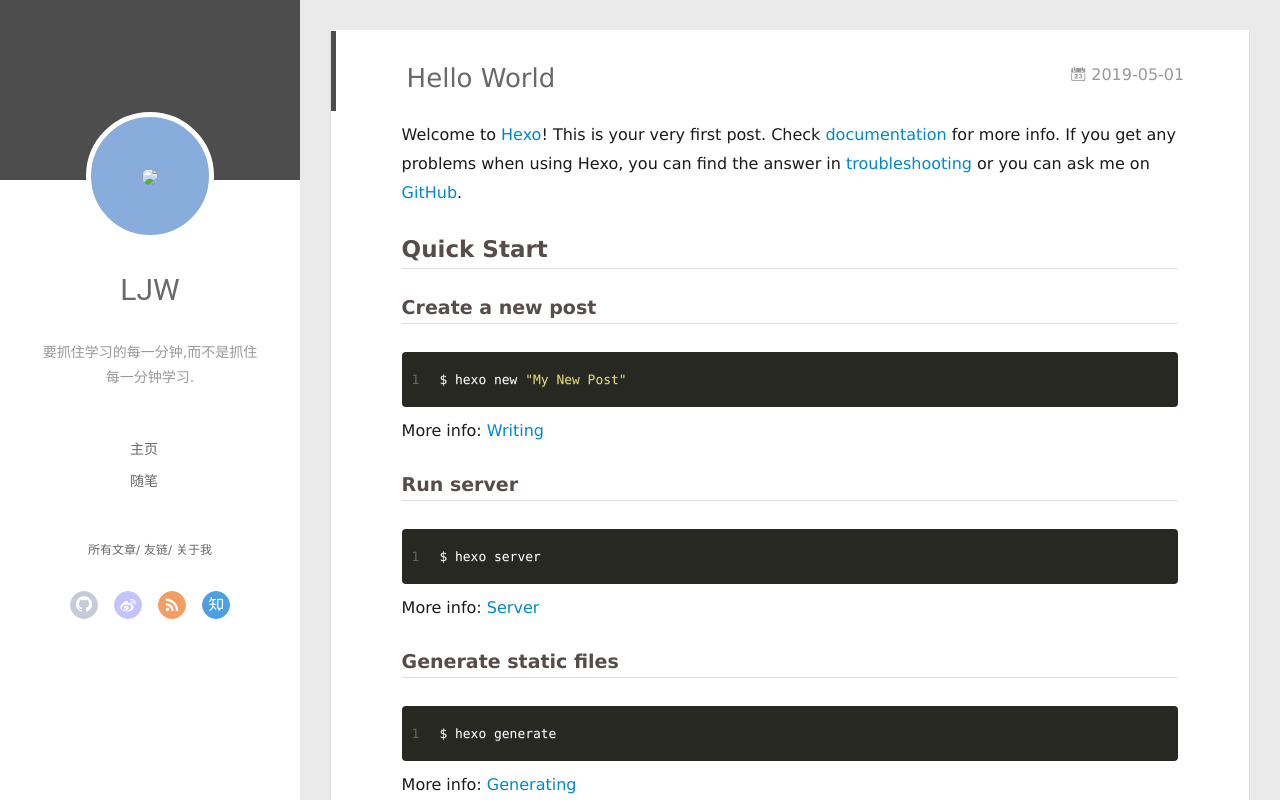
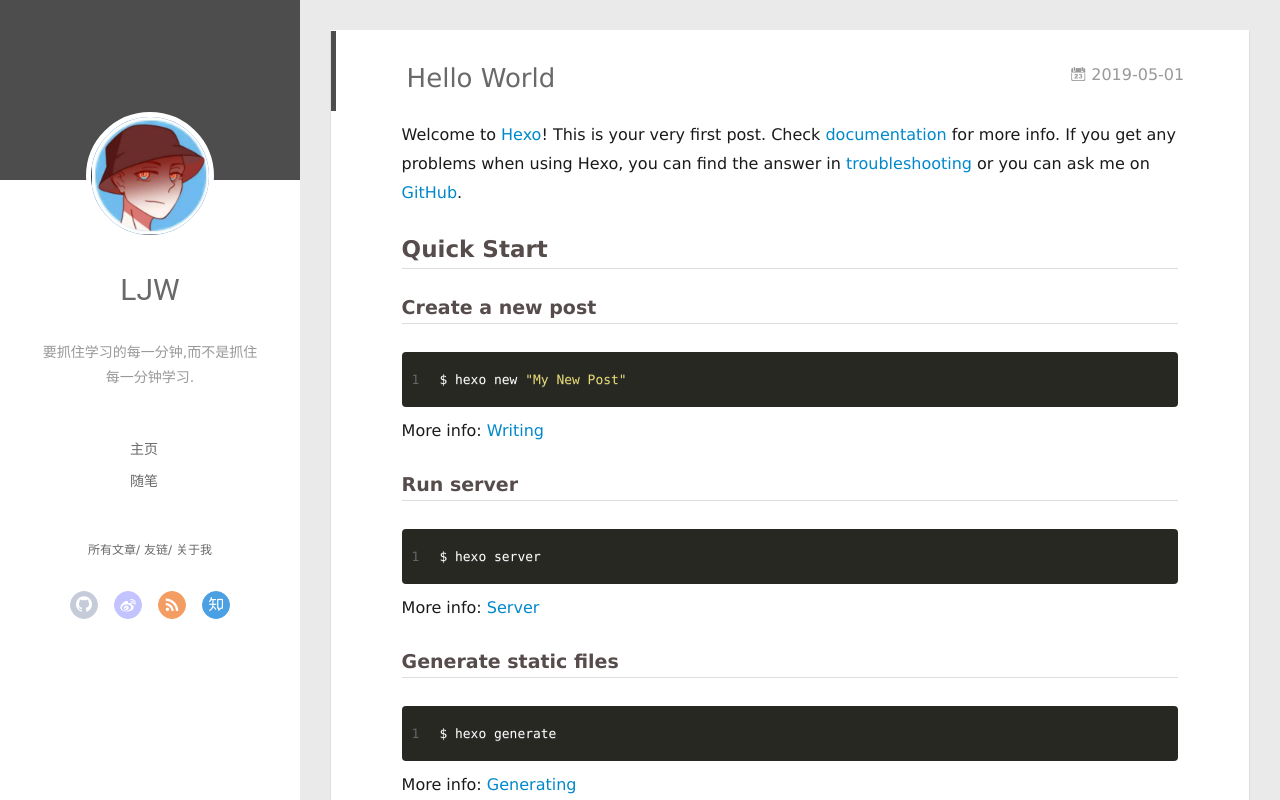
Before and after one commit to ljw9527/ljw9527.github.io, a plain HTML site: page 2019/05/01/hello-world/index.html in a window 1280 px wide. Drawn offline with nearby package versions, Linux system fonts and the light colour scheme; some packages are replaced by stand-ins of ours.

Commit message:
Site updated: 2019-05-13 02:07:52

```diff
--- a/2019/05/01/hello-world/index.html
+++ b/2019/05/01/hello-world/index.html
@@ -47,7 +47,7 @@
 <div class="intrude-less">
 	<header id="header" class="inner">
 		<a href="/" class="profilepic">
-			<img src="/head_portrait.jpg" class="js-avatar">
+			<img src="/imgs/head_portrait.jpg" class="js-avatar">
 		</a>
 		<hgroup>
 		  <h1 class="header-author"><a href="/">LJW</a></h1>
@@ -107,7 +107,7 @@
 	<div class="intrude-less">
 		<header id="header" class="inner">
 			<div class="profilepic">
-				<img src="/head_portrait.jpg" class="js-avatar">
+				<img src="/imgs/head_portrait.jpg" class="js-avatar">
 			</div>
 			<hgroup>
 			  <h1 class="header-author js-header-author">LJW</h1>
```
Also changed, not shown: 2019/05/12/Struts的概述/index.html (+2 -2 lines), archives/2019/05/index.html (+2 -2 lines), archives/2019/index.html (+2 -2 lines), archives/index.html (+2 -2 lines), index.html (+2 -2 lines), tags/Struts2/index.html (+2 -2 lines).
